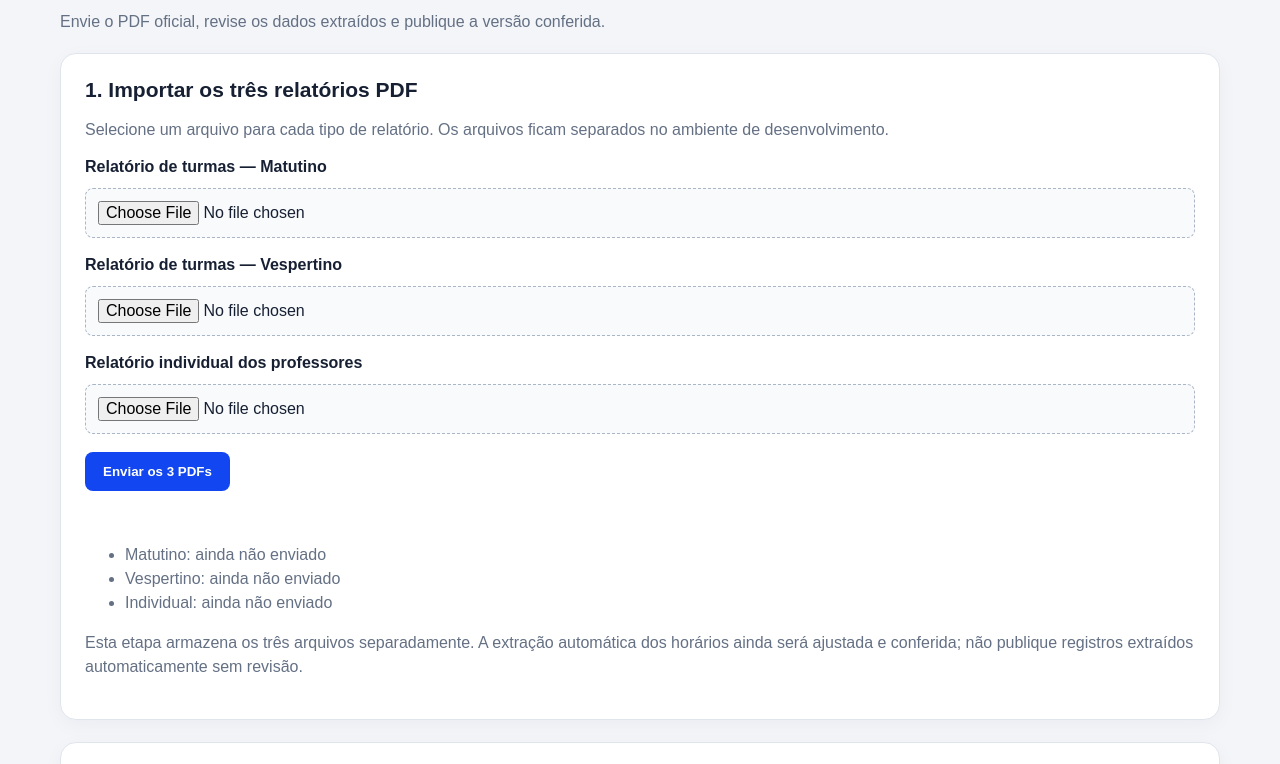
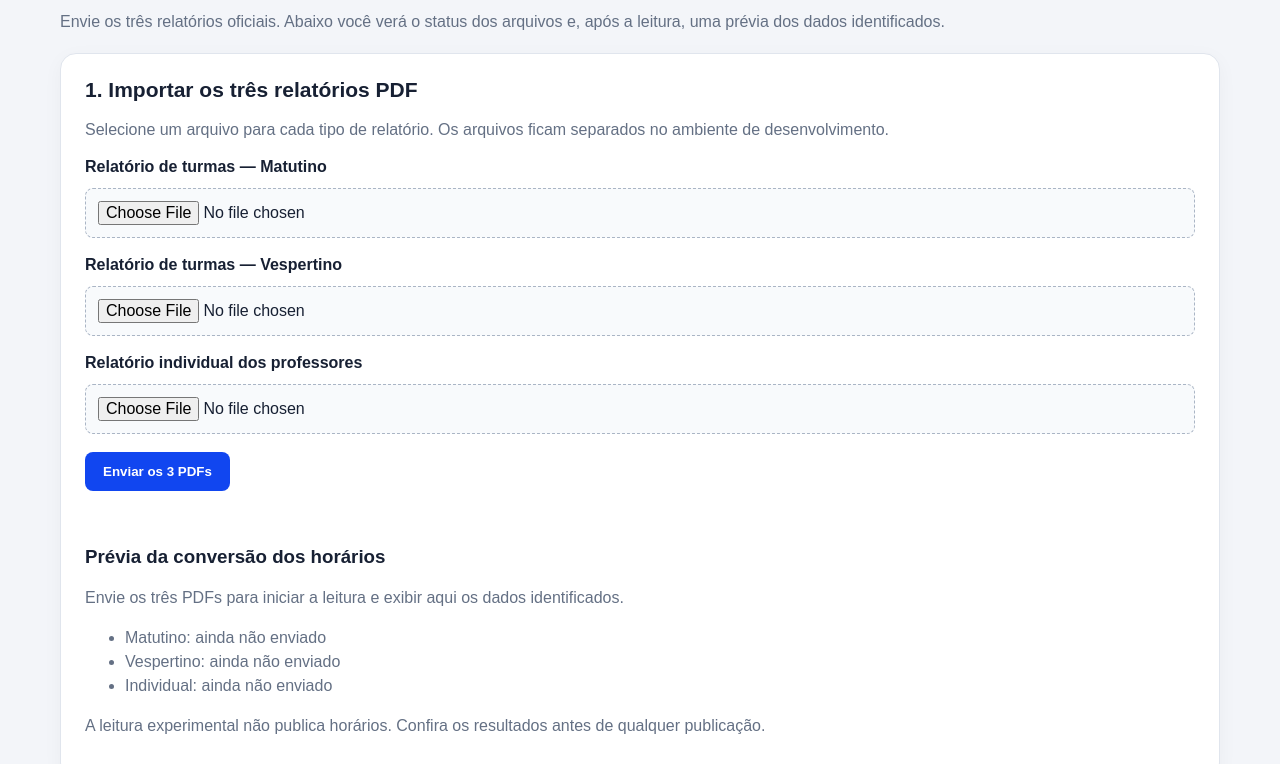
Before and after one commit to PllucianoCarvalho/totem_escola, a website: page public/admin/horarios.html in a window 1280 px wide. Shown: the part 143-907 px from the top of the page. Drawn offline with Linux system fonts and the light colour scheme; no server answers.

Commit message:
Deixar área de conversão visível no painel administrativo

```diff
--- a/public/admin/horarios.html
+++ b/public/admin/horarios.html
@@ -13,7 +13,7 @@
     <header>
       <p class="sobretitulo">TOTEM ESCOLAR · ADMINISTRAÇÃO</p>
       <h1>Horários dos professores</h1>
-      <p>Envie o PDF oficial, revise os dados extraídos e publique a versão conferida.</p>
+      <p>Envie os três relatórios oficiais. Abaixo você verá o status dos arquivos e, após a leitura, uma prévia dos dados identificados.</p>
     </header>
     <section class="cartao">
       <h2>1. Importar os três relatórios PDF</h2>
@@ -28,9 +28,9 @@
         <button id="enviarPdfs" type="submit">Enviar os 3 PDFs</button>
       </form>
       <p id="statusPdf" role="status"></p>
-      <div id="previsualizacaoLeitura" class="ajuda" aria-live="polite"></div>
+      <section id="painelConversao" class="painel-conversao" aria-live="polite"><h3>Prévia da conversão dos horários</h3><p id="estadoConversao">Envie os três PDFs para iniciar a leitura e exibir aqui os dados identificados.</p><div id="previsualizacaoLeitura"></div></section>
       <ul id="estadoDocumentos" class="ajuda"><li>Matutino: ainda não enviado</li><li>Vespertino: ainda não enviado</li><li>Individual: ainda não enviado</li></ul>
-      <p class="ajuda">Esta etapa armazena os três arquivos separadamente. A extração automática dos horários ainda será ajustada e conferida; não publique registros extraídos automaticamente sem revisão.</p>
+      <p class="ajuda">A leitura experimental não publica horários. Confira os resultados antes de qualquer publicação.</p>
     </section>
     <section class="cartao">
       <div class="titulo-linha">
```
